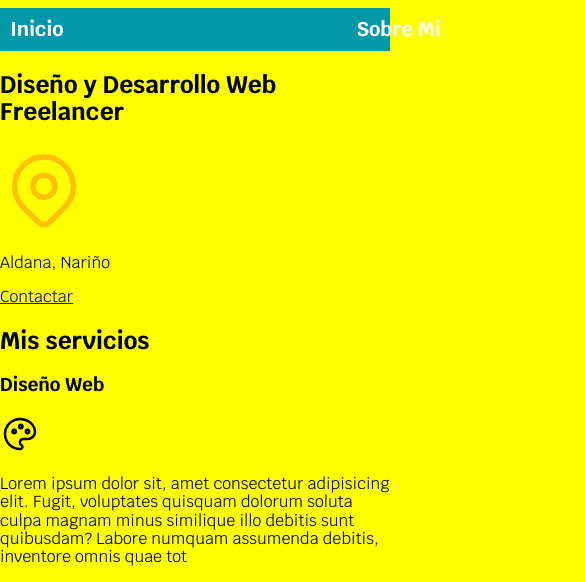
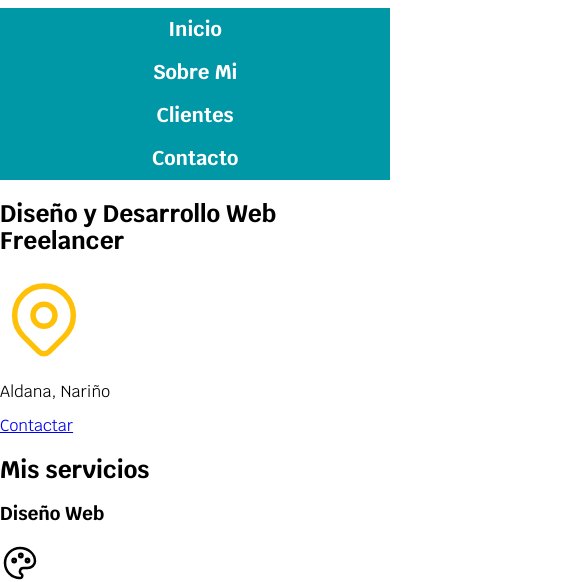
Before and after one commit to jjmuesesq/Desarrollo-Web, a plain HTML site: page index2.html in a window 390 px wide. Shown: the part 87-669 px from the top of the page, 585 px wide, since content can reach past the window. Drawn offline with Linux system fonts and the light colour scheme.

Commit message:
:sparkles: Añadiendo Media Querys

```diff
--- a/css/styles2.css
+++ b/css/styles2.css
@@ -12,7 +12,6 @@ html {
 body{
     font-size: 16px; /* 1rem = 10px*/
     font-family: 'Krub', sans-serif;
-    background-color: yellow;
 }
 
 .titulo {
@@ -26,7 +25,7 @@ body{
 }
 
 .contenedor {
-    width: 120rem;
+    max-width: 120rem;
     margin: 0 auto;
 }
 
@@ -35,13 +34,20 @@ body{
 }
 
 .navegacion-principal {
+    display: flex;
+    flex-direction: column;
+}
 
-    display: flex;
-    flex-direction: row;
-    justify-content: space-between;
+@media (min-width: 768px) {
+    .navegacion-principal {
+        flex-direction: row;
+        justify-content: space-between;
+    }
 }
 
 .navegacion-principal a {
+    display: block;
+    text-align: center;
     color: var(--blanco);
     text-decoration: none;
     font-size: 2rem;
@@ -55,16 +61,3 @@ body{
     color: var(--oscuro);
     font-weight: 700; /*bold*/
 }
-
-
-@media (min-width: 480px ) {
-    body {
-        background-color: blue;
-    }
-}
-
-@media (min-width: 768px ) {
-    body {
-        background-color: green;
-    }
-}
```
